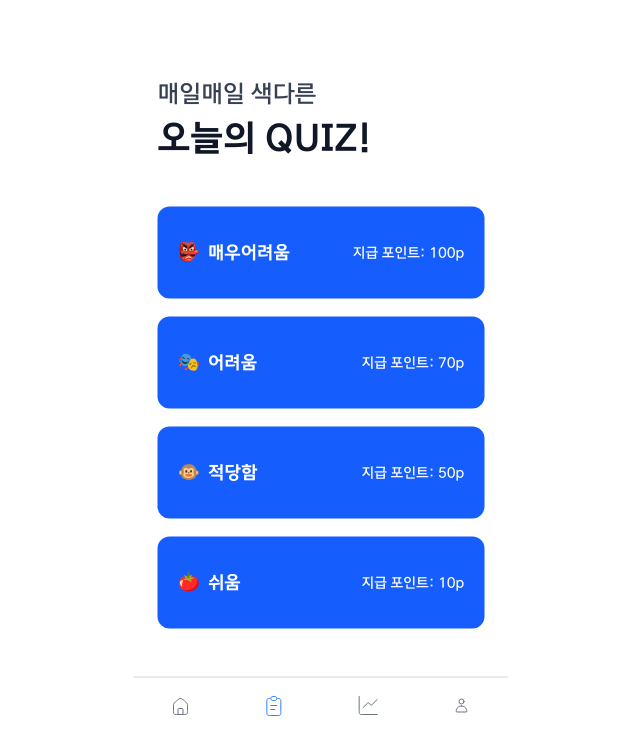
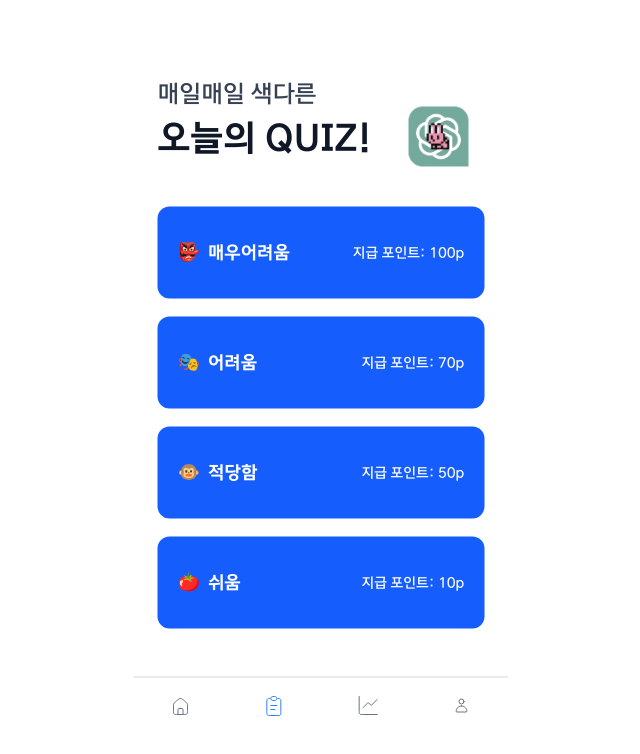
Before and after one commit to Chaean00/ET-FE, a React (Vite) app: page /quiz in a window 1280 px wide. Shown: the top 754 px of the page, without its empty margins (319-959 px from the left). Built offline with nearby package versions, Linux system fonts and the light colour scheme.

Commit message:
[FEAT] 퀴즈메인페이지 챗봇페이지 아이콘 추가

```diff
--- a/src/Domain/Quiz/pages/QuizDonePage.jsx
+++ b/src/Domain/Quiz/pages/QuizDonePage.jsx
@@ -3,9 +3,11 @@ import QuizDone from "../components/QuizDone";
 import LevelPoint from "../components/LevelPoint";
 import smart from "../../../assets/tradetown/smart.png";
 
+
 const QuizDonePage = () => {
   return (
     <div className="min-h-screen flex flex-col items-center">
+
       <div className="px-6">
         <div className="m-auto mt-14 flex justify-between w-full max-w-xs">
           <LevelPoint level="매우어려움" levelColor="bg-red-500" points={200} />
--- a/src/Domain/Quiz/pages/QuizMainPage.jsx
+++ b/src/Domain/Quiz/pages/QuizMainPage.jsx
@@ -1,9 +1,21 @@
 import Footer from "../../../common/components/Footer";
 import QuizLevel from "../components/QuizLevel";
+import GPTlogo from "../../../assets/animals/GPTlogo.png"
+import { useNavigate } from "react-router-dom"
+const QuizMainPage = () => {
+  const navigate = useNavigate();
 
-const QuizMainPage = () => {
   return (
     <div className="min-h-screen flex flex-col">
+      {/* 우측 상단 GPTLOGO 이미지 추가 */}
+      <div className="absolute top-10 right-10">
+      <img
+            src={GPTlogo}
+            alt="GPT Logo"
+            className="w-15 h-15 cursor-pointer"
+            onClick={() => navigate("/target-page")} // 클릭하면 이동
+          />
+      </div>
       <div className="px-6">
         <div className="mt-3 mb-4 space-y-2">
           <div className="text-gray-700 text-2xl">매일매일 색다른</div>
```
Also changed, not shown: src/assets/animals/GPTlogo.png (added).
